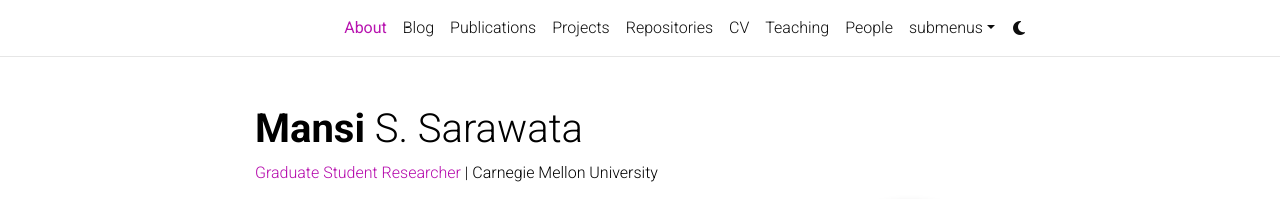
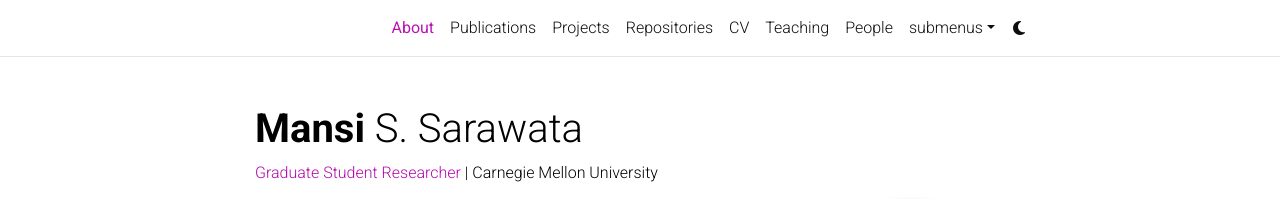
Before and after one commit to mansisarawata/mansisarawata.github.io, a Jekyll site: the page built from _pages/about.md, in a window 1280 px wide. Shown: the top 199 px of the page. Built offline with Jekyll 4.4.1, drawn with Linux system fonts in a browser that asks for light colours; full-size pictures stand in for the smaller copies a plugin makes; comment, search, counter and statistics services are not loaded; a style sheet for code colours, icons or effects is not loaded.

Commit message:
test phase

```diff
--- a/_config.yml
+++ b/_config.yml
@@ -29,7 +29,7 @@ impressum_path:  # set to path to include impressum link in the footer, use the
 # -----------------------------------------------------------------------------
 
 # repo color theme
-repo_theme_light: light       # https://github.com/anuraghazra/github-readme-stats/blob/master/themes/README.md
+# repo_theme_light: light       # https://github.com/anuraghazra/github-readme-stats/blob/master/themes/README.md
 repo_theme_dark: default         # https://github.com/anuraghazra/github-readme-stats/blob/master/themes/README.md
 repo_trophies:
   enabled: true
@@ -125,7 +125,7 @@ bing_site_verification:  # out your bing-site-verification ID (Bing Webmaster)
 # -----------------------------------------------------------------------------
 
 blog_name: al-folio # blog_name will be displayed in your blog page
-blog_nav_title: Blog # your blog must have a title for it to be displayed in the nav bar
+blog_nav_title:  # your blog must have a title for it to be displayed in the nav bar
 blog_description: a simple whitespace theme for academics
 permalink: /blog/:year/:title/
 
```
